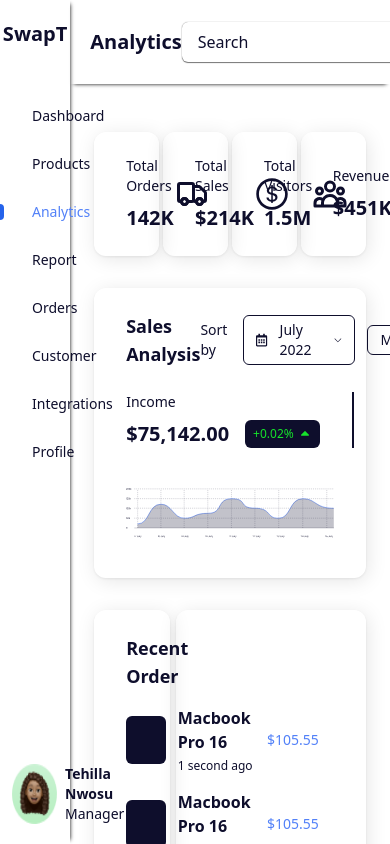
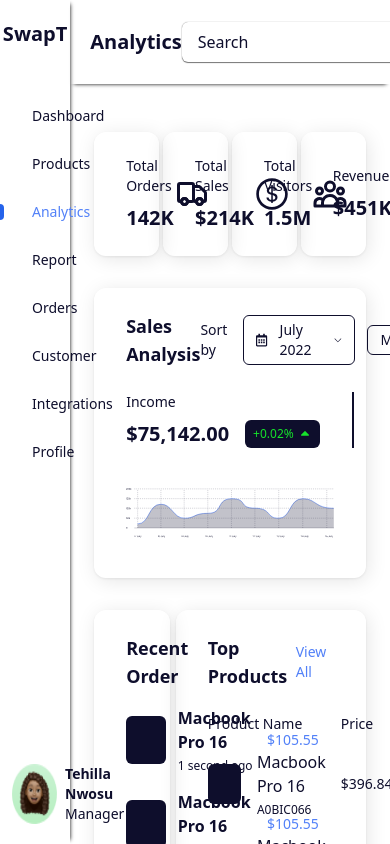
Before and after one commit to CruxndDev/cruxnd-store-admin, a Next.js app: page /analytics in a window 390 px wide. Built offline with nearby package versions, Linux system fonts and the light colour scheme.

Commit message:
Finished working on top product section

```diff
--- a/app/(panel)/analytics/page.jsx
+++ b/app/(panel)/analytics/page.jsx
@@ -4,23 +4,24 @@ import { TbAntennaBars5 } from "react-icons/tb";
 import GeneralStats from "@components/adminPanel/analytics/GeneralStats";
 import SalesAnalysis from "@components/adminPanel/analytics/SalesAnalysis";
 import RecentOrderSection from "@components/adminPanel/analytics/RecentOrderSection";
+import TopProductSection from "@components/adminPanel/analytics/TopProductSection";
 
 const AnalyticsPage = () => {
   const generalStats = [
-    { key: 0, name: "Total Orders", icon: <HiOutlineTruck />, value: "142K" },
+    { name: "Total Orders", icon: <HiOutlineTruck />, value: "142K" },
     {
-      key: 1,
+
       name: "Total Sales",
       icon: <AiOutlineDollarCircle />,
       value: "$214K",
     },
     {
-      key: 2,
+
       name: "Total Visitors",
       icon: <HiOutlineUserGroup />,
       value: "1.5M",
     },
-    { key: 3, name: "Revenue", icon: <TbAntennaBars5 />, value: "$451K" },
+    { name: "Revenue", icon: <TbAntennaBars5 />, value: "$451K" },
   ];
 
   const salesStats = [
@@ -30,11 +31,42 @@ const AnalyticsPage = () => {
   ];
 
   const recentOrders = [
-    { key: 0, name: "Macbook Pro 16", time: "1 second ago", price: "$105.55"},
-    { key: 1, name: "Macbook Pro 16", time: "1 second ago", price: "$105.55"},
-    { key: 2, name: "Macbook Pro 16", time: "1 second ago", price: "$105.55"},
-    { key: 3, name: "Macbook Pro 16", time: "1 second ago", price: "$105.55"},
-    { key: 4, name: "Macbook Pro 16", time: "1 second ago", price: "$105.55"},
+    { name: "Macbook Pro 16", time: "1 second ago", price: "$105.55" },
+    { name: "Macbook Pro 16", time: "1 second ago", price: "$105.55" },
+    { name: "Macbook Pro 16", time: "1 second ago", price: "$105.55" },
+    { name: "Macbook Pro 16", time: "1 second ago", price: "$105.55" },
+    { name: "Macbook Pro 16", time: "1 second ago", price: "$105.55" },
+  ];
+
+  const topProducts = [
+    {
+      name: "Macbook Pro 16",
+      id: "A0BIC066",
+      price: "$396.84",
+      sold: 6690,
+      total: "$6,102,551",
+    },
+    {
+      name: "Macbook Pro 14",
+      id: "A0BIC055",
+      price: "$710.68",
+      sold: 3933,
+      total: "$4,429,095",
+    },
+    {
+      name: "Macbook Pro 13",
+      id: "A0BIC003",
+      price: "$854.08",
+      sold: 4349,
+      total: "$8,564,233",
+    },
+    {
+      name: "Macbook Pro 14",
+      id: "A0BIC073",
+      price: "$473.85",
+      sold: 2798,
+      total: "$3,529,989",
+    },
   ];
 
   return (
@@ -45,7 +77,7 @@ const AnalyticsPage = () => {
 
       <div className="w-full flex justify-between">
         <RecentOrderSection data={recentOrders} />
-        <div className="custom-shadow w-[70%] h-[48vh] rounded-xl"></div>
+        <TopProductSection data={topProducts} />
       </div>
     </div>
   );
--- a/components/adminPanel/analytics/GeneralStats.jsx
+++ b/components/adminPanel/analytics/GeneralStats.jsx
@@ -1,9 +1,9 @@
 const GeneralStats = ({ data }) => {
   return (
     <div className="w-full flex justify-between mb-8">
-      {data.map((item) => (
+      {data.map((item, index) => (
         <div
-          key={item.key}
+          key={index}
           className="md:text-sm xl:text-[16px] w-[24%] xl:w-[22%] flex justify-between items-center custom-shadow rounded-xl px-8 lg:px-6 py-6"
         >
           <div>
--- a/components/adminPanel/analytics/RecentOrderSection.jsx
+++ b/components/adminPanel/analytics/RecentOrderSection.jsx
@@ -9,8 +9,8 @@ const RecentOrderSection = ({ data }) => {
       </div>
 
       <div>
-        {data.map((item) => (
-          <div key={item.key} className="flex items-center justify-between mb-4">
+        {data.map((item, index) => (
+          <div key={index} className="flex items-center justify-between mb-4">
             <div className="flex items-center">
               <div className="bg-primaryColor h-12 w-14 rounded-md mr-3"></div>
 
--- a/components/adminPanel/analytics/SalesAnalysis.jsx
+++ b/components/adminPanel/analytics/SalesAnalysis.jsx
@@ -26,8 +26,8 @@ const SalesAnalysis = ({ data }) => {
       </div>
 
       <div className="flex divide-x-2 mb-10">
-        {data.map((item) => (
-          <div key={item.key} className="flex flex-col pr-8 pl-12 first:pl-0">
+        {data.map((item, index) => (
+          <div key={index} className="flex flex-col pr-8 pl-12 first:pl-0">
             <div className="text-sm font-medium mb-2">{item.name}</div>
 
             <div className="text-sm font-medium flex items-center">
--- /dev/null
+++ b/components/adminPanel/analytics/TopProductSection.jsx
@@ -0,0 +1,53 @@
+import Link from "next/link";
+import { PiDotsThreeOutline } from "react-icons/pi";
+
+const TopProductSection = ({ data }) => {
+  return (
+    <div className="w-[70%] h-fit rounded-xl custom-shadow px-8 lg:px-6 pt-6 pb-4">
+      <div className="flex justify-between items-center mb-4">
+        <h2 className="text-lg font-semibold">Top Products</h2>
+        <Link href="/analytics" className="text-secondaryBlue text-sm">
+          View All
+        </Link>
+      </div>
+
+      <table className="min-w-full">
+        <thead>
+          <tr>
+            <th className="text-left text-sm font-normal py-2">Product Name</th>
+            <th className="text-left text-sm font-normal py-2">Price</th>
+            <th className="text-left text-sm font-normal py-2">Sold</th>
+            <th className="text-left text-sm font-normal py-2">Total</th>
+            <th className="text-left text-sm font-normal py-2">Action</th>
+          </tr>
+        </thead>
+
+        <tbody>
+          {data.map((product, index) => (
+            <tr key={index}>
+              <td className="py-2 flex items-center">
+                <div className="h-10 w-12 bg-primaryColor rounded-md mr-4"></div>
+                <div>
+                  <div className="font-medium mb-1">{product.name}</div>
+                  <div className="text-xs font-normal">{product.id}</div>
+                </div>
+              </td>
+
+              <td className="font-medium text-sm py-2">{product.price}</td>
+
+              <td className="font-medium text-sm py-2">{product.sold}</td>
+
+              <td className="font-medium text-sm py-2">{product.total}</td>
+
+              <td className="py-2">
+                <PiDotsThreeOutline className="text-xl" />
+              </td>
+            </tr>
+          ))}
+        </tbody>
+      </table>
+    </div>
+  );
+};
+
+export default TopProductSection;
```
